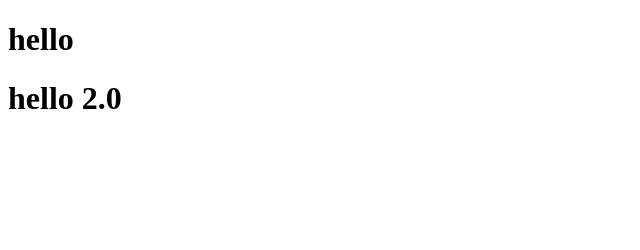
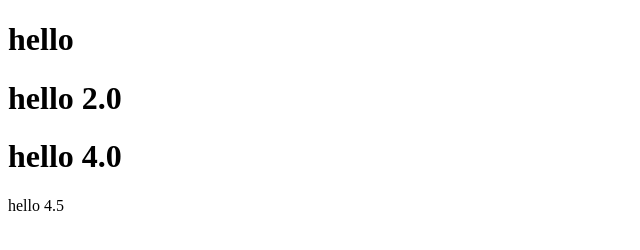
Before and after one commit to fahadalzah/error-solving, a plain HTML site: page index.html in a window 1280 px wide. Shown: the whole page, without its empty margins (0-640 px from the left). Drawn offline with Linux system fonts and the light colour scheme.

Commit message:
hello 4.5

```diff
--- a/index.html
+++ b/index.html
@@ -8,5 +8,7 @@
 <body>
     <h1>hello</h1>
     <h1>hello 2.0</h1>
+    <h1>hello 4.0</h1>
+    <p>hello 4.5</p>
 </body>
 </html>
```
